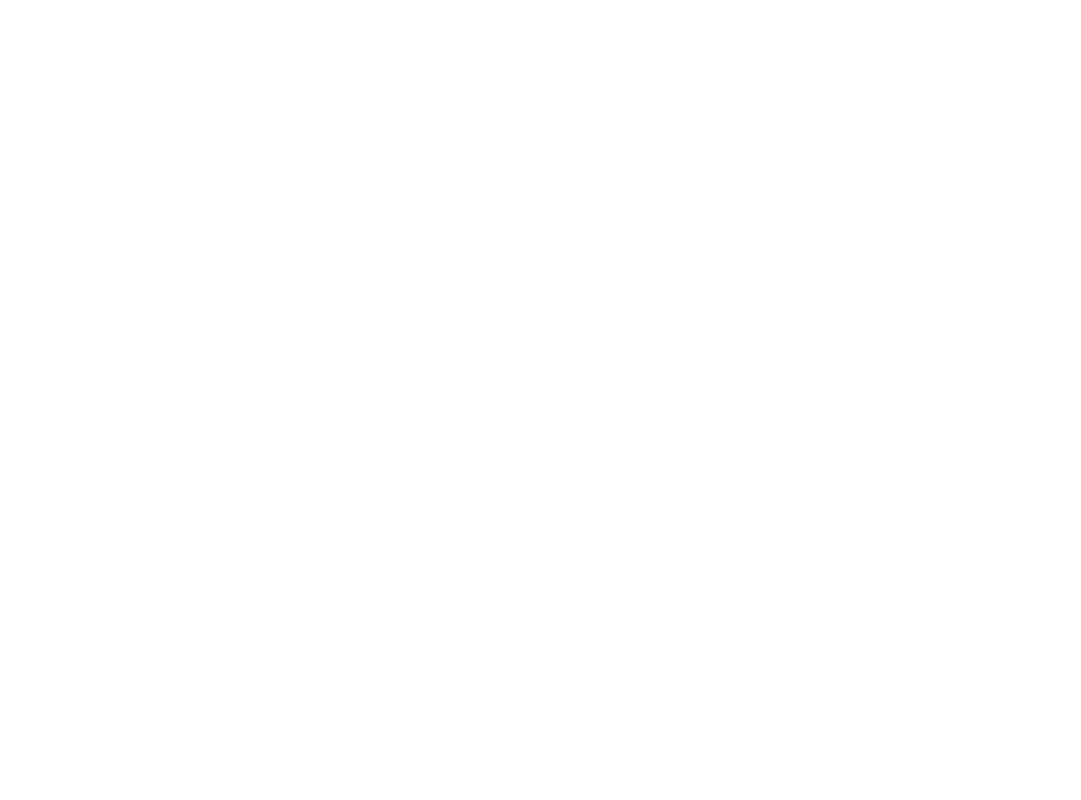
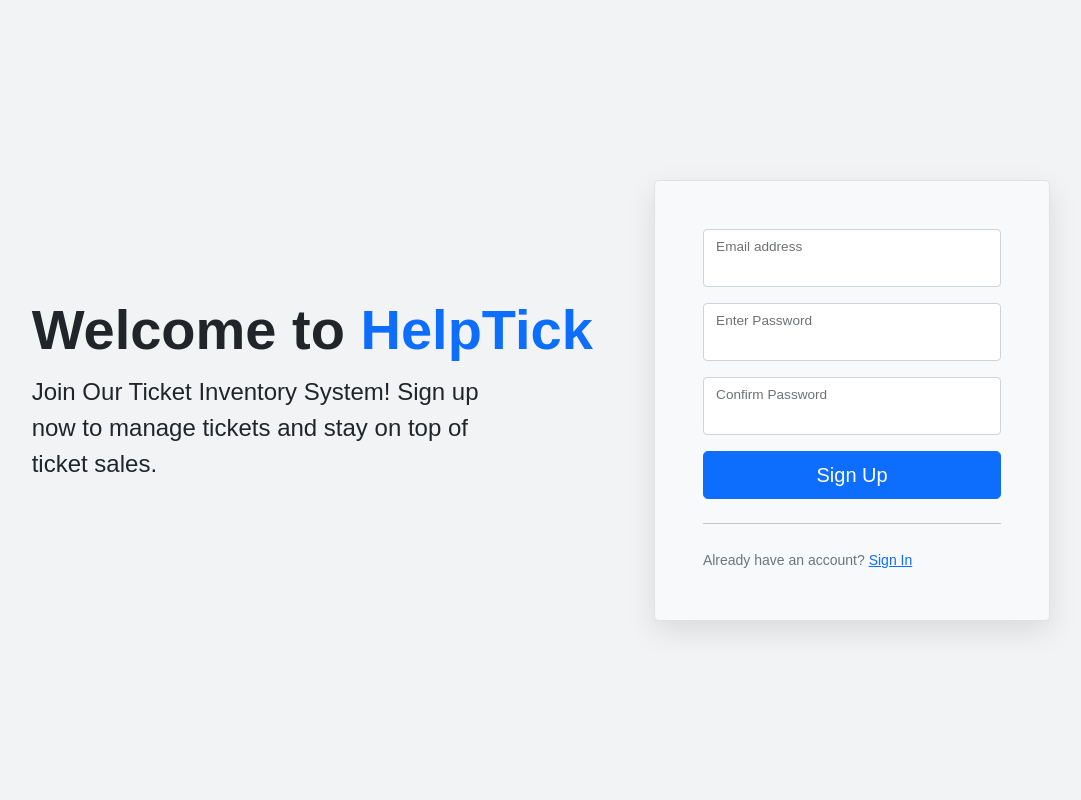
Before and after one commit to craig-grant630/HelpTick, a Django app: page /accounts/register-customer/ in a window 1280 px wide. Before the commit the part shown is empty. Shown: the whole page, without its empty margins (99-1180 px from the left). Run offline with Django 4.2, Linux system fonts and the light colour scheme; some libraries are stand-ins or nearby versions.

Commit message:
Add register customer template with custom styling

```diff
--- a/helptick/settings.py
+++ b/helptick/settings.py
@@ -129,7 +129,7 @@
 # https://docs.djangoproject.com/en/4.2/howto/static-files/
 
 STATIC_URL = "static/"
-
+STATICFILES_DIRS = [os.path.join(BASE_DIR, 'static'), ]
 # Default primary key field type
 # https://docs.djangoproject.com/en/4.2/ref/settings/#default-auto-field
 
--- /dev/null
+++ b/static/css/style.css
@@ -0,0 +1,25 @@
+
+body {
+        font-family: 'Arial', sans-serif;
+        background-color: #f1f3f5;
+        margin: 0;
+        padding: 0;
+        display: flex;
+        justify-content: center;
+        align-items: center;
+        height: 100vh;
+    }
+
+/* When input is focused, change label color */
+.form-floating input:focus + label {
+    color: #0d6efd; /* New color for the label when focused */
+    text-shadow: #0d6efd; /* Optional: add a subtle shadow effect */
+}
+
+.title-colour{
+    color:#0d6efd;
+}
+
+.shadows{
+    box-shadow: 0px 10px 30px rgba(0, 0, 0, 0.1);
+}
--- a/templates/accounts/base.html
+++ b/templates/accounts/base.html
@@ -1,16 +1,19 @@
+{% load static %}
+
 <!DOCTYPE html>
 <html lang="en">
 <head>
     <meta charset="UTF-8">
     <meta name="viewport" content="width=device-width, initial-scale=1.0">
-    <title>BASE</title>
+    <title>HelpTick</title>
     <link href="https://cdn.jsdelivr.net/npm/bootstrap@5.0.2/dist/css/bootstrap.min.css" rel="stylesheet" integrity="sha384-EVSTQN3/azprG1Anm3QDgpJLIm9Nao0Yz1ztcQTwFspd3yD65VohhpuuCOmLASjC" crossorigin="anonymous">
+    <link rel="stylesheet" href="{% static 'css/style.css' %}">
 </head>
 
 <body>
 
-    <div class="container col-xl-10 col-xxl-8 px-4 py-center">
-        <div class="row align-items-center g-lg-5 py-5">
+    <div class="container col-xl-10 col-xxl-8 px-4 d-flex justify-content-center align-items-center">
+        <div class="row align-items-center g-lg-5">
             <div class="col-lg-7 text-center text-lg-start">
                 <h1 class="display-4 fw-bold lh-1 mb-3">{% block heading %} {% endblock heading%}</h1>
                 <p class="col-lg-10 fs-4">
--- a/templates/accounts/register-customer.html
+++ b/templates/accounts/register-customer.html
@@ -0,0 +1,30 @@
+{% extends 'accounts/base.html' %}
+{% load widget_tweaks %}
+
+{% block heading %}
+Welcome to <span class = "title-colour">HelpTick</span>
+{% endblock heading %}
+
+{% block content %}
+<form class="p-4 p-md-5 border rounded-3 bg-light shadows" method="POST">
+    {% csrf_token %}
+    <div class="form-floating mb-3">
+        {% render_field form.email class="form-control" %}
+        <label for="floatingInput">Email address</label>
+    </div>
+    <div class="form-floating mb-3">
+        {% render_field form.password1 class="form-control" %}
+        <label for="floatingInput">Enter Password</label>
+    </div>
+    <div class="form-floating mb-3">
+        {% render_field form.password2 class="form-control" %}
+        <label for="floatingInput">Confirm Password</label>
+    </div>
+
+    <button class="w-100 btn btn-lg btn-primary" type="submit">
+        Sign Up
+    </button>
+    <hr class="my-4">
+    <small class="text-muted">Already have an account? <a href="{% url 'login' %}">Sign In </a></small>
+</form>
+{% endblock content %}
```
